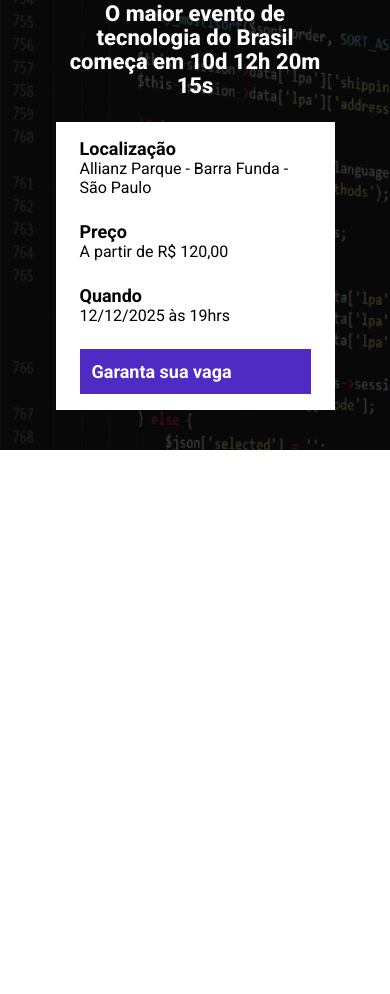
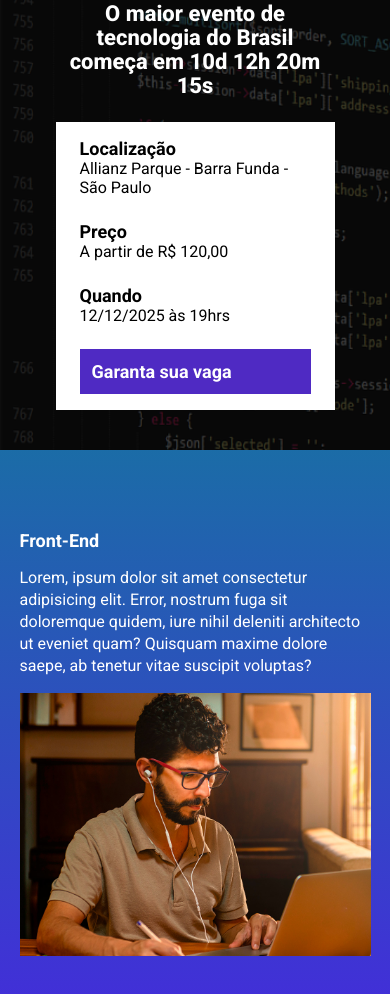
Before and after one commit to AdemiltonJr/ebac_tech_talks, a website built with Parcel: page src/index.html in a window 390 px wide. Shown: the part 102-1096 px from the top of the page. Before the commit the page ends 844 px from the top, so only its background shows below. Built offline with nearby package versions, Linux system fonts and the light colour scheme.

Commit message:
criação da primeira seção do site

```diff
--- a/src/index.html
+++ b/src/index.html
@@ -36,8 +36,18 @@
                 </a>
             </div>
         </div>
-
     </header>
+    <section class="event">
+        <div class="container">
+            <div class="event__details">
+                <h2 class="event__details__title">Front-End</h2>
+                <p class="event__details__description">
+                    Lorem, ipsum dolor sit amet consectetur adipisicing elit. Error, nostrum fuga sit doloremque quidem, iure nihil deleniti architecto ut eveniet quam? Quisquam maxime dolore saepe, ab tenetur vitae suscipit voluptas?
+                </p>
+            </div>
+            <img class="event__image" src="./images/frontend.png" alt="Front-end">
+        </div>
+    </section>
 
 
     <script src="scripts/main.js"></script>
--- /dev/null
+++ b/src/styles/_event.scss
@@ -0,0 +1,42 @@
+.event {
+    padding: 80px 0;
+    background-image: linear-gradient(#1b6ca7, #442bdb);
+
+    .container {
+        display: flex;
+    }
+
+    &__image {
+        max-width: 360px;
+    }
+
+    &__details {
+margin-right: 40px;
+
+        &__title {
+            font-size: 18px;
+            font-weight: bold;
+            margin-bottom: 16px;
+        }
+
+        &__description {
+            line-height: 22px;
+        }
+    }
+
+        @media (max-width: 640px) {
+            .container {
+                display: block;
+            }
+
+            &__image {
+                width: 100%;
+            }
+
+            &__details {
+                margin-right: 0;
+                margin-bottom: 16px;
+            }
+        }
+
+}
--- a/src/styles/main.scss
+++ b/src/styles/main.scss
@@ -1,6 +1,7 @@
 @use 'hero';
 @use 'components/infos-bar';
 @use 'components/buttons';
+@use 'event';
 
 * {
     margin: 0;
```
